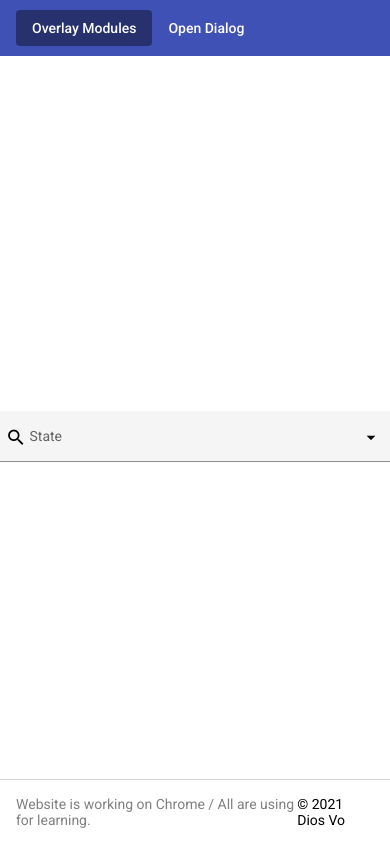
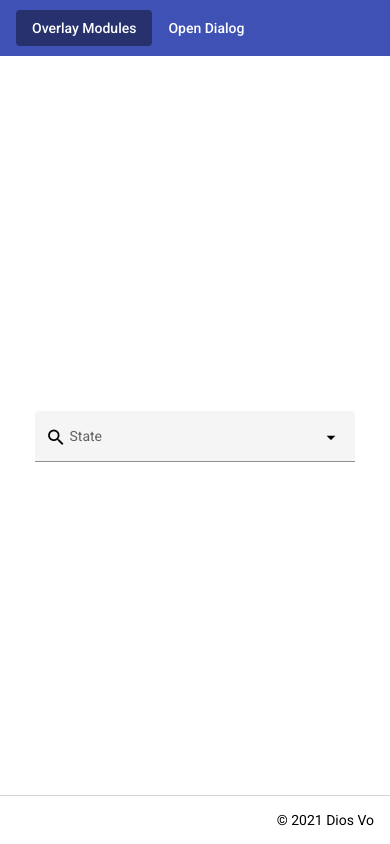
Before and after one commit to diosvo/angular-cdk-practice, an Angular app: page / in a window 390 px wide. Built offline with nearby package versions, Linux system fonts and the light colour scheme.

Commit message:
Layout: breakpoints observer

```diff
--- a/src/app/cdk-overlay/dropdown-search/dropdown-search.component.scss
+++ b/src/app/cdk-overlay/dropdown-search/dropdown-search.component.scss
@@ -1,4 +1,4 @@
-$-input-width: 25rem;
+$-input-width: 20rem;
 
 :host {
   display: block;
--- a/src/app/footer/footer.component.html
+++ b/src/app/footer/footer.component.html
@@ -1,5 +1,9 @@
-<footer [ngSwitch]="true">
-  <div [style.color]="'grey'">
+<footer
+  [style]="{
+    'justify-content': (isWideScreen$ | async) ? 'space-between' : 'flex-end'
+  }"
+>
+  <div *ngIf="isWideScreen$ | async" [ngSwitch]="true" [style.color]="'grey'">
     Website is working on
     <span *ngSwitchCase="platform.BLINK">Chrome</span>
     <span *ngSwitchCase="platform.SAFARI">Safari</span>
--- a/src/app/footer/footer.component.scss
+++ b/src/app/footer/footer.component.scss
@@ -5,7 +5,6 @@ footer {
 
   display        : flex;
   align-items    : center;
-  justify-content: space-between;
 
   padding         : 1rem;
   background-color: white;
--- a/src/app/footer/footer.component.ts
+++ b/src/app/footer/footer.component.ts
@@ -1,11 +1,25 @@
+import { BreakpointObserver, Breakpoints } from '@angular/cdk/layout';
 import { Platform } from '@angular/cdk/platform';
-import { Component } from '@angular/core';
+import { Component, OnInit } from '@angular/core';
+import { Observable } from 'rxjs';
+import { map } from 'rxjs/operators';
 
 @Component({
   selector: 'app-footer',
   templateUrl: './footer.component.html',
   styleUrls: ['./footer.component.scss']
 })
-export class FooterComponent {
-  constructor(readonly platform: Platform) { }
+export class FooterComponent implements OnInit {
+  isWideScreen$: Observable<boolean>;
+
+  constructor(
+    readonly platform: Platform,
+    readonly breakpoint: BreakpointObserver
+  ) { }
+
+  ngOnInit(): void {
+    this.isWideScreen$ = this.breakpoint
+      .observe(['(min-width: 599.98px)' || Breakpoints.Web])
+      .pipe(map(({ matches }) => matches));
+  }
 }
```
Also changed, not shown: src/app/footer/footer.module.ts (+5 -2 lines).
